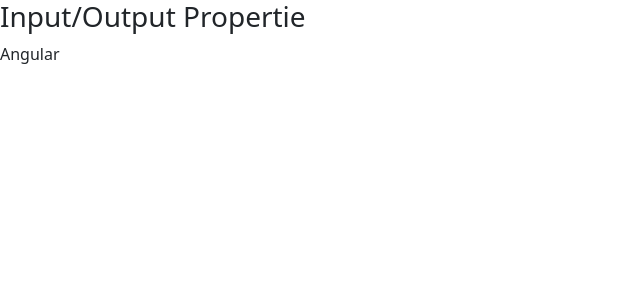
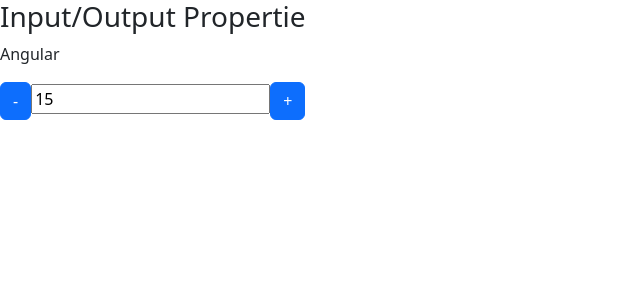
Before and after one commit to Rafaela3613/data-binding, an Angular app: page / in a window 1280 px wide. Shown: the top 300 px of the page, without its empty margins (0-640 px from the left). Built offline with nearby package versions, Linux system fonts and the light colour scheme.

Commit message:
incrementei output-property

```diff
--- a/src/app/app.module.ts
+++ b/src/app/app.module.ts
@@ -6,13 +6,15 @@
 import { DataBindingComponent } from './data-binding/data-binding.component';
 import { MeuFormModule } from './meu-form/meu-form.module';
 import { InputPropertyComponent } from './input-property/input-property.component';
+import { OutputPropertyComponent } from './output-property/output-property.component';
 
 
 @NgModule({
   declarations: [
     AppComponent,
     DataBindingComponent,
-    InputPropertyComponent
+    InputPropertyComponent,
+    OutputPropertyComponent
   ],
   imports: [
     BrowserModule,
--- a/src/app/data-binding/data-binding.component.html
+++ b/src/app/data-binding/data-binding.component.html
@@ -98,6 +98,8 @@
 
     <app-curso [nome]="nomeDoCurso" ></app-curso>
 
+    <contador [valor]="valorInicial" ></contador>
+
   </article>
 
 </section>
--- a/src/app/data-binding/data-binding.component.ts
+++ b/src/app/data-binding/data-binding.component.ts
@@ -16,6 +16,8 @@
   valorSalvo: any;
   isMouseOver: boolean = false ;
   nomeDoCurso: string = 'Angular';
+  valorInicial= 15;
+
 
   getValor () {
       return 1;
--- /dev/null
+++ b/src/app/output-property/output-property.component.html
@@ -0,0 +1,6 @@
+<div>
+  <button class="btn btn-primary" (click)="decrementa()"> - </button>
+    <input type="text" [value]="valor" readonly />
+  <button class="btn btn-primary" (click)="incrementa()"> + </button>
+
+</div>
--- /dev/null
+++ b/src/app/output-property/output-property.component.ts
@@ -0,0 +1,23 @@
+import { Component, OnInit,Input } from '@angular/core';
+
+@Component({
+  selector: 'contador',
+  templateUrl: './output-property.component.html',
+  styleUrls: ['./output-property.component.css']
+})
+export class OutputPropertyComponent implements OnInit {
+
+ @Input() valor: number= 0;
+
+incrementa () {
+  this.valor++;
+}
+decrementa (){
+  this.valor--;
+}
+  constructor() { }
+
+  ngOnInit(): void {
+  }
+
+}
```
Also changed, not shown: src/app/output-property/output-property.component.css (added), 1 other file (tests, documents, lock files or other folders).
